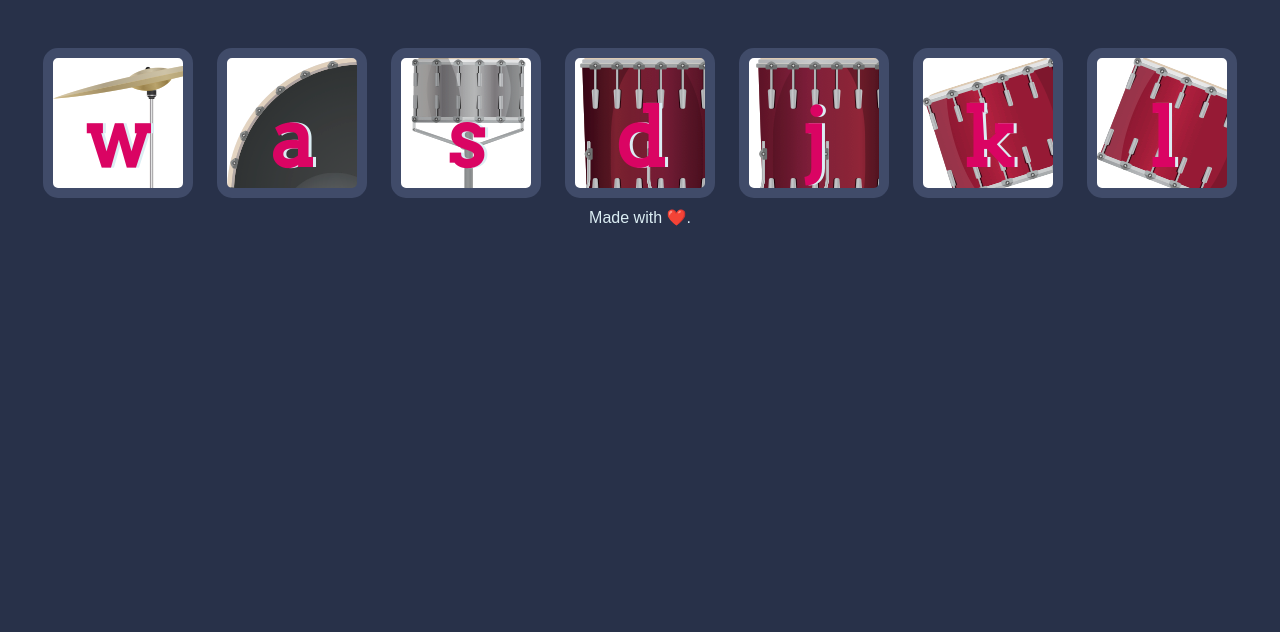
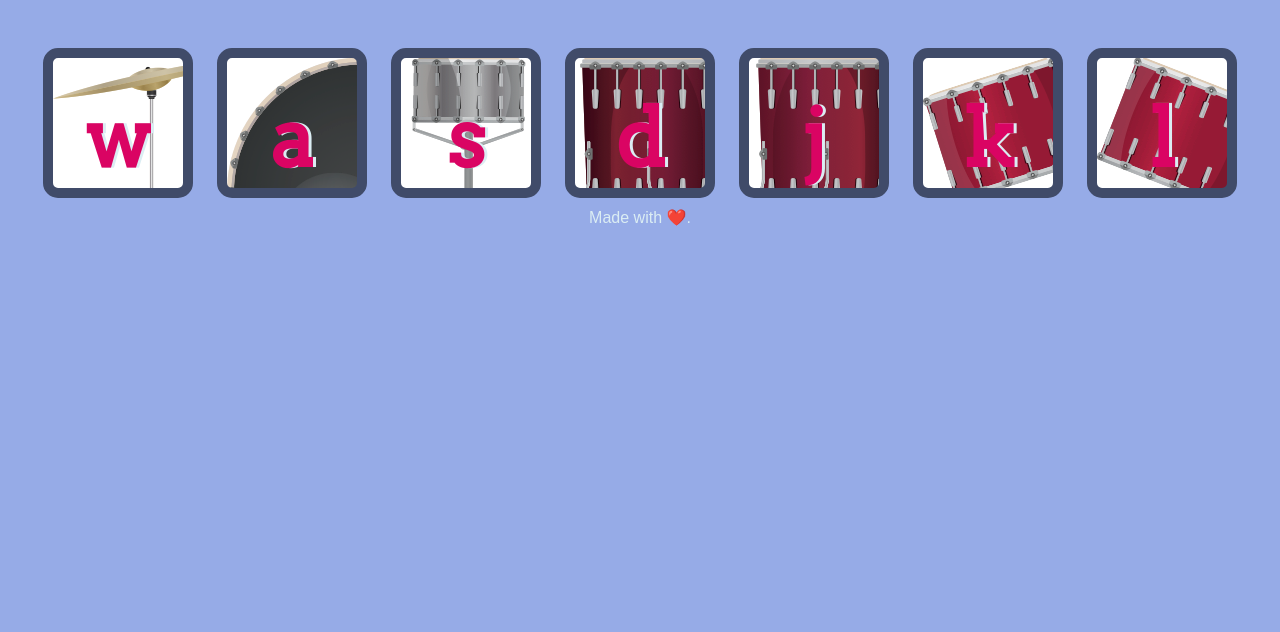
Before and after one commit to BikashNYK/Drum-Kit-Game, a plain HTML site: page index.html in a window 1280 px wide. Shown: the part 168-800 px from the top of the page. Drawn offline with Linux system fonts and the light colour scheme.

Commit message:
Update styles.css

```diff
--- a/styles.css
+++ b/styles.css
@@ -1,6 +1,6 @@
 body {
   text-align: center;
-  background-color: #283149;
+  background-color: #96abe7;
 }
 
 h1 {
```
